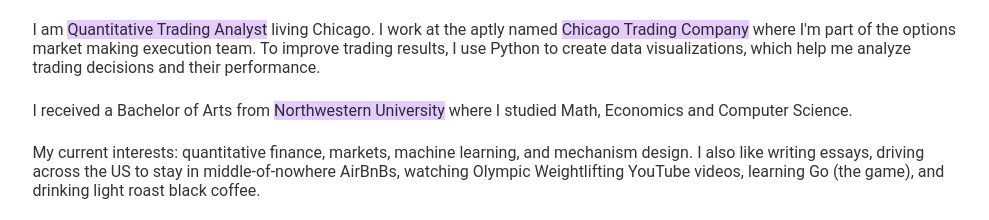
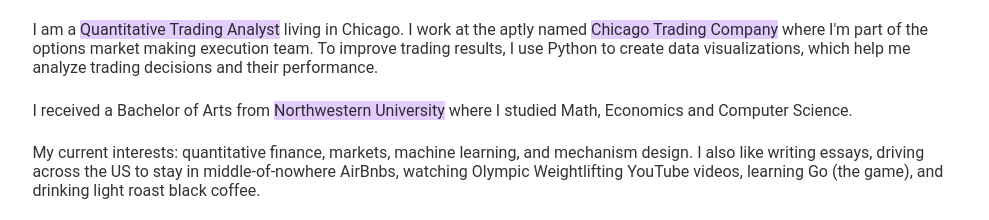
Before and after one commit to chrisguo1/personal-site, a Gatsby site: page / in a window 1280 px wide. Shown: the part 135-355 px from the top of the page, without its empty margins (145-1134 px from the left). Built offline with nearby package versions, Linux system fonts and the light colour scheme; Gatsby itself is replaced by a stand-in of ours.

Commit message:
fix typos

```diff
--- a/src/pages/index.js
+++ b/src/pages/index.js
@@ -9,8 +9,8 @@ const IndexPage = () => (
   <Layout>
     <SEO title="Home" keywords={[`chris`, `guo`, `website`]} />
     <p>
-      I am <span class="highlight">Quantitative Trading Analyst</span> living
-      Chicago. I work at the aptly named{" "}
+      I am a <span class="highlight">Quantitative Trading Analyst</span> living
+      in Chicago. I work at the aptly named{" "}
       <span class="highlight"> Chicago Trading Company</span> where I'm part of
       the options market making execution team. To improve trading results, I
       use Python to create data visualizations, which help me analyze trading
@@ -24,7 +24,7 @@ const IndexPage = () => (
     <p>
       My current interests: quantitative finance, markets, machine learning, and
       mechanism design. I also like writing essays, driving across the US to
-      stay in middle-of-nowhere AirBnBs, watching Olympic Weightlifting YouTube
+      stay in middle-of-nowhere AirBnbs, watching Olympic Weightlifting YouTube
       videos, learning Go (the game), and drinking light roast black coffee.
     </p>
     <p>
```
